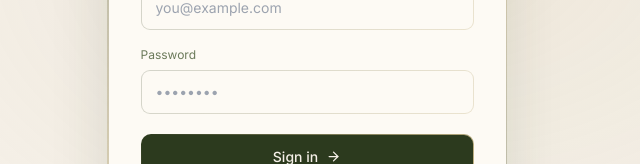
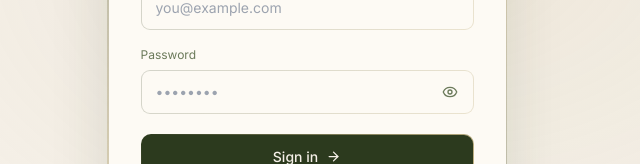
Before and after one commit to junaid-dev-code/GeniePrompt, a React (Vite) app: page /signin in a window 1280 px wide. Shown: the part 364-528 px from the top of the page, without its empty margins (333-973 px from the left). Built offline with nearby package versions, Linux system fonts and the light colour scheme; no server answers.

Commit message:
fix memory scope filter

```diff
--- a/src/pages/SignIn.jsx
+++ b/src/pages/SignIn.jsx
@@ -1,6 +1,6 @@
 import React, { useState } from 'react';
 import { Link, useNavigate } from 'react-router-dom';
-import { ArrowRight, Sparkles } from 'lucide-react';
+import { ArrowRight, Eye, EyeOff, Sparkles } from 'lucide-react';
 import { authApi } from '@/api/base44Client';
 import { useAuth } from '@/lib/AuthContext';
 
@@ -14,6 +14,7 @@ export default function SignIn() {
   const [isSignUp, setIsSignUp] = useState(false);
   const [fullName, setFullName] = useState('');
   const [successMsg, setSuccessMsg] = useState('');
+  const [showPassword, setShowPassword] = useState(false);
 
   const handleSubmit = async (e) => {
     e.preventDefault();
@@ -154,17 +155,42 @@ export default function SignIn() {
                 <div style={{
                   background: 'linear-gradient(135deg, rgba(44,58,30,0.2), rgba(200,184,138,0.35))',
                   padding: 1, borderRadius: 9,
+                  position: 'relative',
                 }}>
                   <input
-                    type="password" value={password} onChange={e => setPassword(e.target.value)}
+                    type={showPassword ? 'text' : 'password'} value={password} onChange={e => setPassword(e.target.value)}
                     placeholder="••••••••" required
                     autoComplete="new-password"
                     style={{
-                      width: '100%', height: 42, padding: '0 14px', fontSize: 14,
+                      width: '100%', height: 42, padding: '0 44px 0 14px', fontSize: 14,
                       color: '#1A2410', background: '#FDFAF4', border: 'none',
                       borderRadius: 8, outline: 'none', fontFamily: 'inherit',
                     }}
                   />
+                  <button
+                    type="button"
+                    onClick={() => setShowPassword(prev => !prev)}
+                    aria-label={showPassword ? 'Hide password' : 'Show password'}
+                    title={showPassword ? 'Hide password' : 'Show password'}
+                    style={{
+                      position: 'absolute',
+                      right: 10,
+                      top: '50%',
+                      transform: 'translateY(-50%)',
+                      width: 28,
+                      height: 28,
+                      border: 'none',
+                      background: 'transparent',
+                      color: '#6B7A5A',
+                      cursor: 'pointer',
+                      display: 'flex',
+                      alignItems: 'center',
+                      justifyContent: 'center',
+                      padding: 0,
+                    }}
+                  >
+                    {showPassword ? <EyeOff size={16} /> : <Eye size={16} />}
+                  </button>
                 </div>
               </div>
 
```
